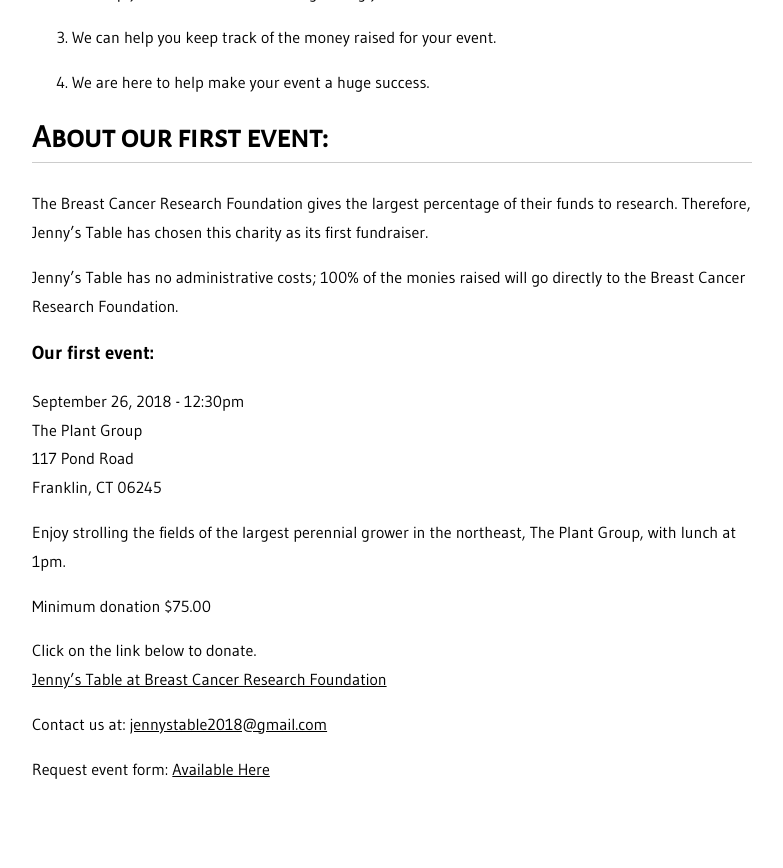
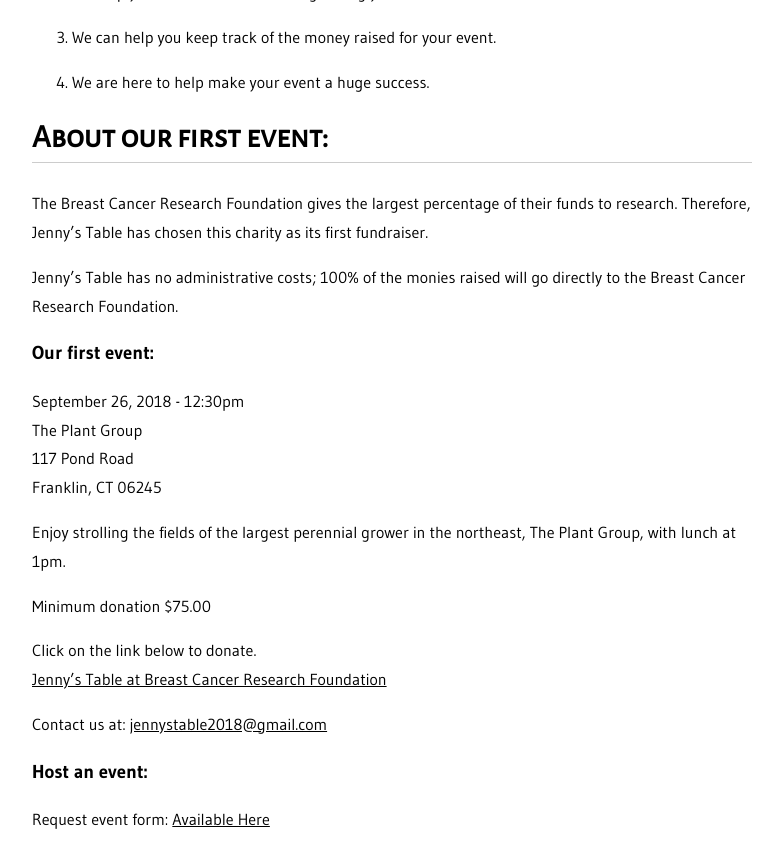
Before and after one commit to jennystable/website, a Jekyll site: the page built from index.markdown, in a window 1280 px wide and 900 px high, scrolled down 1330 px. Shown: the top 868 px of the window, without its empty margins (248-1031 px from the left). Built offline with Jekyll 4.4.1, drawn with Linux system fonts in a browser that asks for light colours.

Commit message:
Updated Index

```diff
--- a/index.markdown
+++ b/index.markdown
@@ -60,4 +60,7 @@ Click on the link below to donate.\
 
 Contact us at: [ jennystable2018@gmail.com](mailto:jennystable2018@gmail.com)
 
+
+### Host an event:
+
 Request event form: [Available Here](http://jennystable.org/event-request-form)
```
